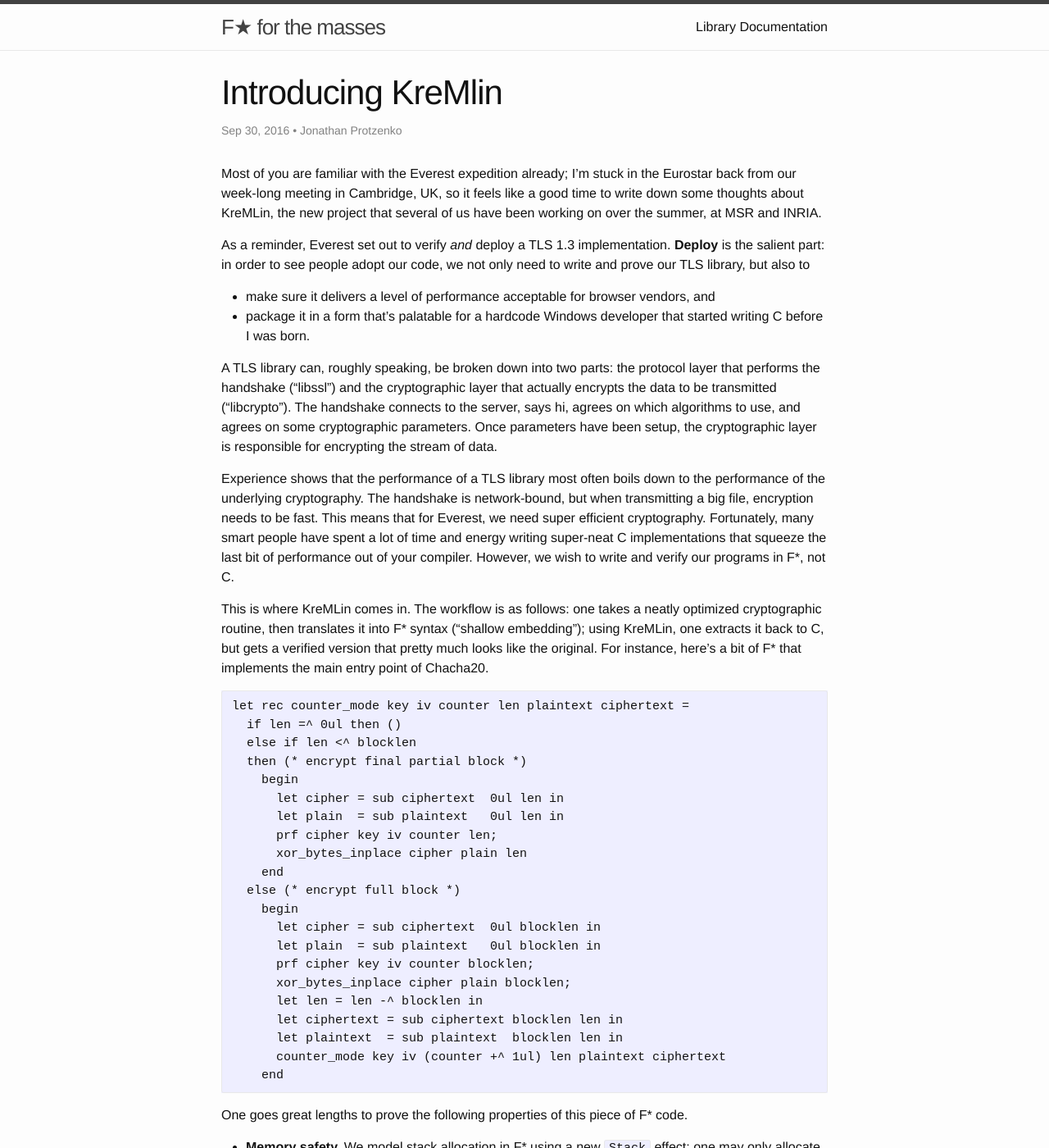
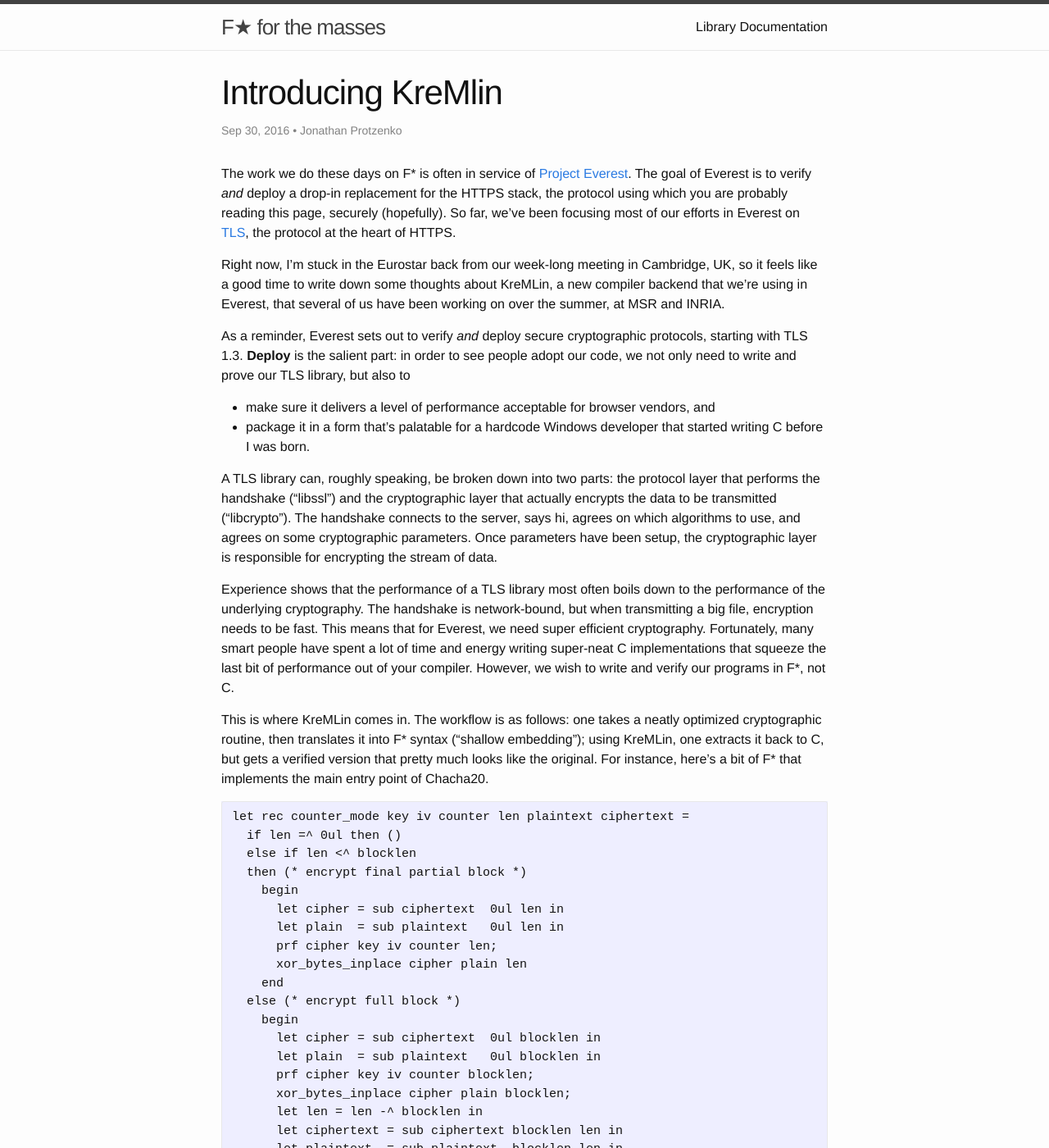
Before and after one commit to FStarLang/fstarlang.github.io, a Jekyll site: the page built from _posts/2016-09-30-introducing-kremlin.markdown, in a window 1280 px wide and 1400 px high. Shown: the whole window at 82% size. Built offline with Jekyll 4.4.1, drawn with Linux system fonts in a browser that asks for light colours; nearby versions of some CDN libraries; comment, search, counter and statistics services are not loaded; some of the changed text lies outside the part shown.

Commit message:
Some introductory remarks on everest

```diff
--- a/_posts/2016-09-30-introducing-kremlin.markdown
+++ b/_posts/2016-09-30-introducing-kremlin.markdown
@@ -6,12 +6,21 @@ comments: true
 categories: general
 author: Jonathan Protzenko
 ---
-Most of you are familiar with the Everest expedition already; I'm stuck in the
+
+The work we do these days on F\* is often in service of
+[Project Everest](https://project-everest.github.io/). The goal of Everest is
+to verify _and_ deploy a drop-in replacement for the HTTPS stack, the protocol
+using which you are probably reading this page, securely (hopefully). So far,
+we've been focusing most of our efforts in Everest on [TLS](https://tlswg.github.io/tls13-spec/),
+the protocol at the heart of HTTPS.
+
+Right now, I'm stuck in the
 Eurostar back from our week-long meeting in Cambridge, UK, so it feels like a
-good time to write down some thoughts about KreMLin, the new project that
+good time to write down some thoughts about KreMLin, a new compiler backend that we're
+using in Everest, that
 several of us have been working on over the summer, at MSR and INRIA.
 
-As a reminder, Everest set out to verify _and_ deploy a TLS 1.3 implementation.
+As a reminder, Everest sets out to verify _and_ deploy secure cryptographic protocols, starting with TLS 1.3.
 **Deploy** is the salient part: in order to see people adopt our code, we not
 only need to write and prove our TLS library, but also to
 
```
Also changed, not shown: other parts of _posts/2016-09-30-introducing-kremlin.markdown (+1 -1 lines).
